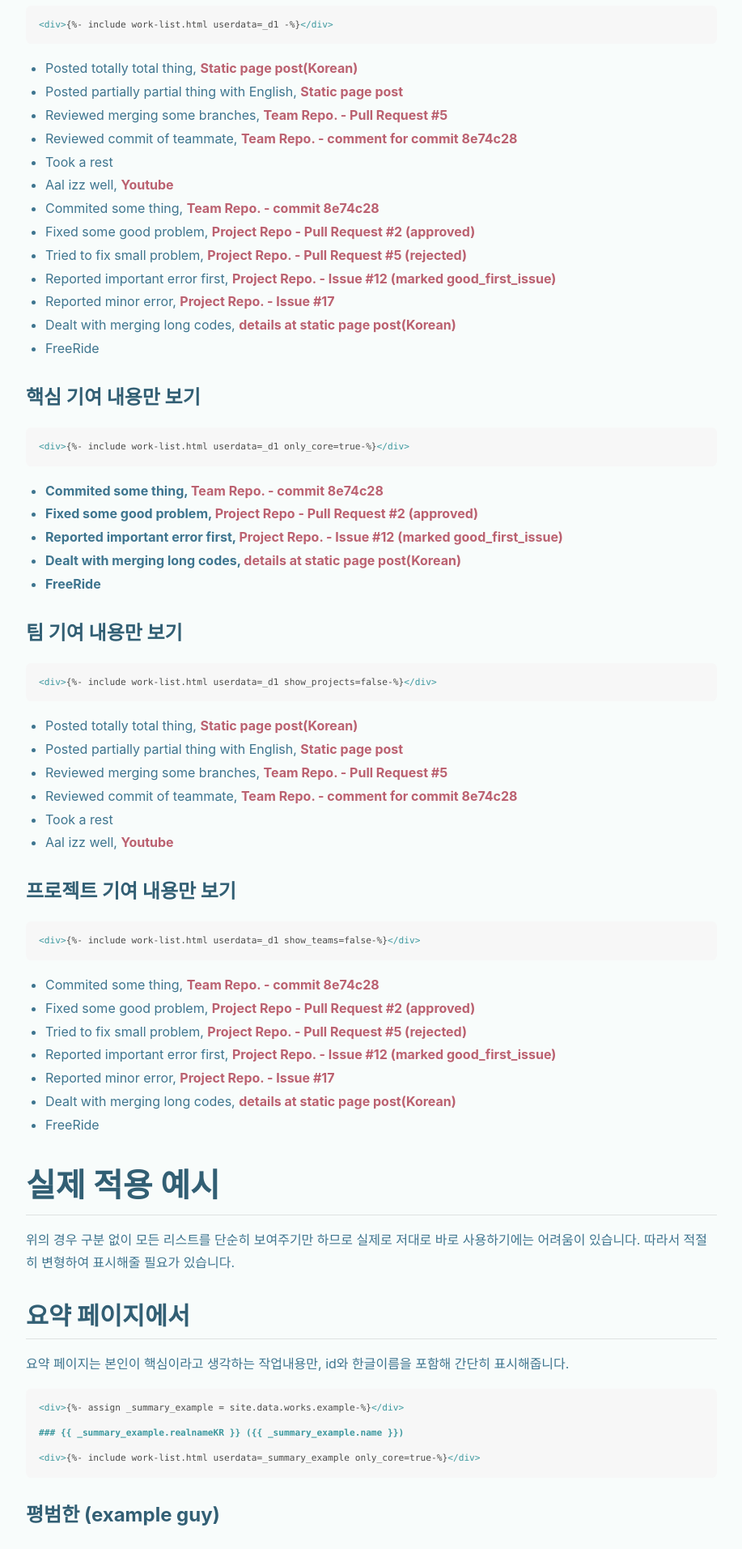
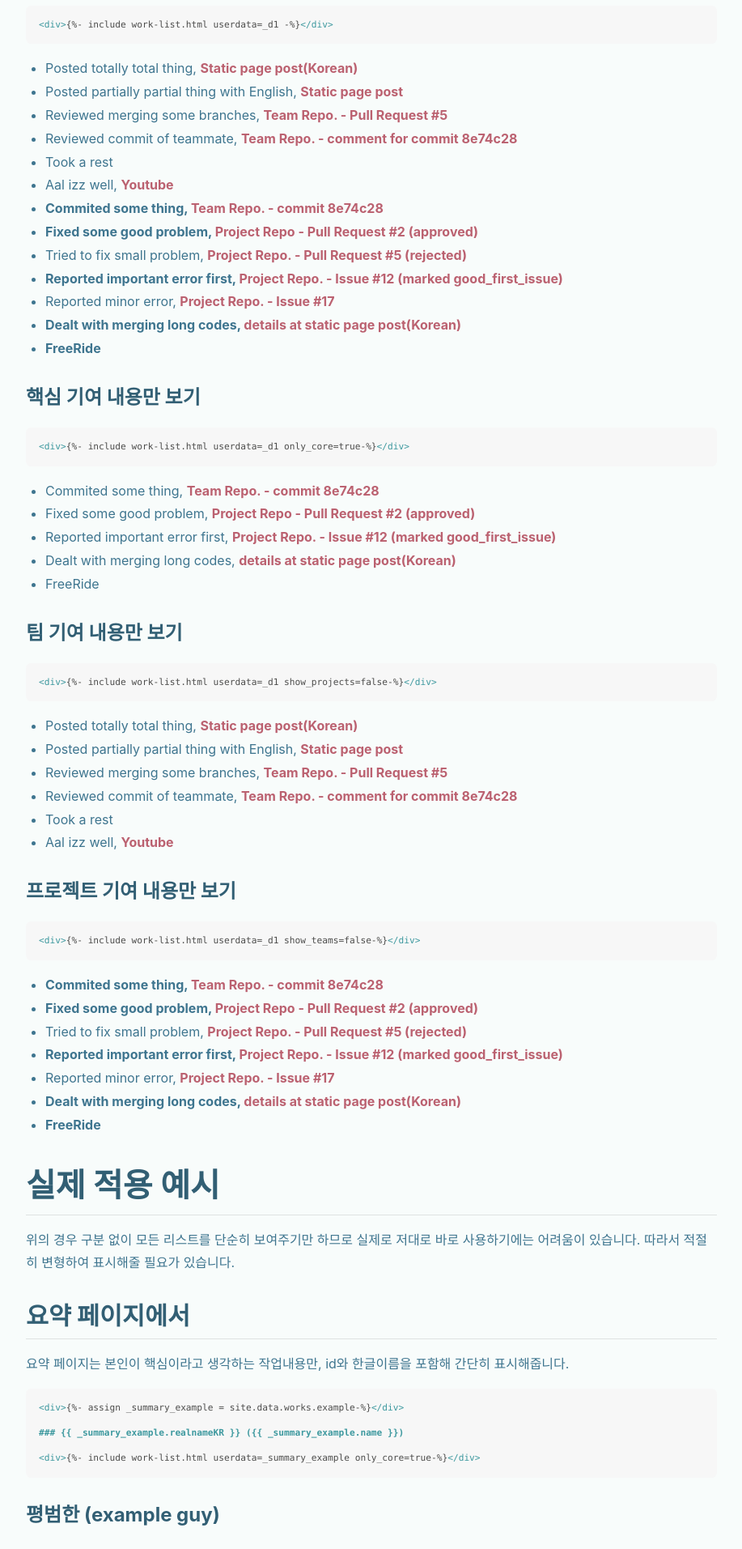
Before and after one commit to 20-1-SKKU-OSS/2020-1-OSS-2, a Jekyll site: the page built from docs/_posts/2020-05-28-Made-Work-Template.md, in a window 1280 px wide. Shown: the part 1828-3741 px from the top of the page at 81% size, without its empty margins (71-988 px from the left). Built offline with Jekyll 4.4.1, drawn with Linux system fonts in a browser that asks for light colours; nearby versions of some CDN libraries.

Commit message:
[FIX] 굵음 처리 오류 수정

```diff
--- a/docs/_includes/work-list.html
+++ b/docs/_includes/work-list.html
@@ -62,8 +62,8 @@
 {% if show_projects %}
 {% for work in user.projectwork %}
   {% if noncore_allowed == true or work.core == true %}
-  <li> {% if work.core == true and noncore_allowed == false %}<b>{% endif %}
-    {{ work.desc }}{% if work.linked %}, <a href="{{ work.link }}">{{ work.linked }}</a>{% endif %} {% if work.core == true and noncore_allowed == false %}</b>{% endif %}
+  <li> {% if work.core == true and noncore_allowed == true %}<b>{% endif %}
+    {{ work.desc }}{% if work.linked %}, <a href="{{ work.link }}">{{ work.linked }}</a>{% endif %} {% if work.core == true and noncore_allowed == true %}</b>{% endif %}
   </li>
   {% endif %}
 {% endfor %}
```
